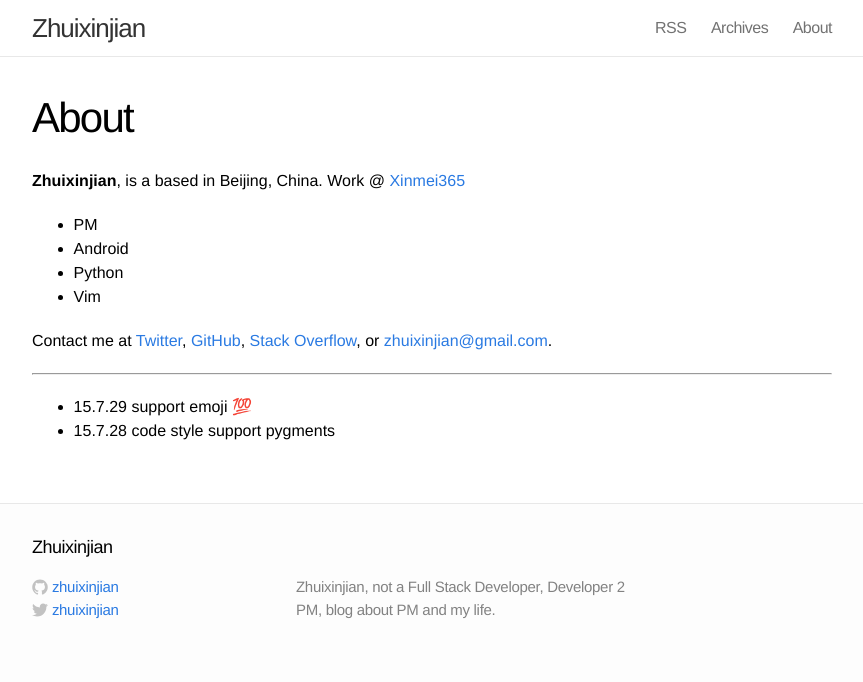
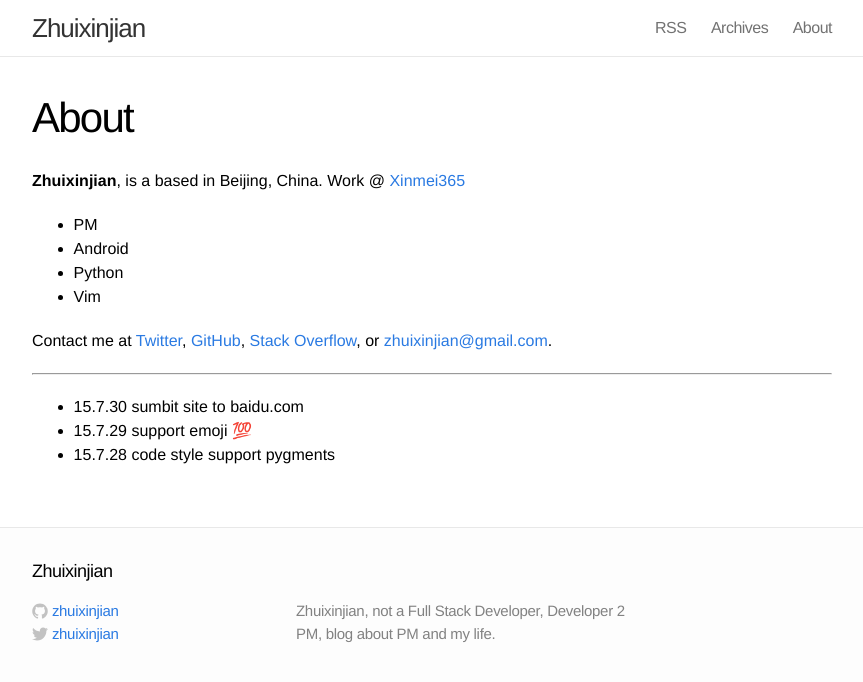
Before and after one commit to zhuixinjian/zhuixinjian.github.io, a Jekyll site: the page built from about.md, in a window 1280 px wide. Shown: the top 682 px of the page, without its empty margins (208-1071 px from the left). Built offline with Jekyll 4.4.1, drawn with Linux system fonts in a browser that asks for light colours; emoji names are drawn with the system emoji font; Markdown is read by kramdown in place of the engine named in the settings.

Commit message:
add baidu verify

```diff
--- a/about.md
+++ b/about.md
@@ -19,5 +19,6 @@ Contact me at [Twitter][1], [GitHub][2], [Stack Overflow][3], or <zhuixinjian@gm
 [4]: http://www.xinmei365.com/
 
 ---
+- 15.7.30 sumbit site to baidu.com
 - 15.7.29 support emoji :100:
 - 15.7.28 code style support pygments
```
